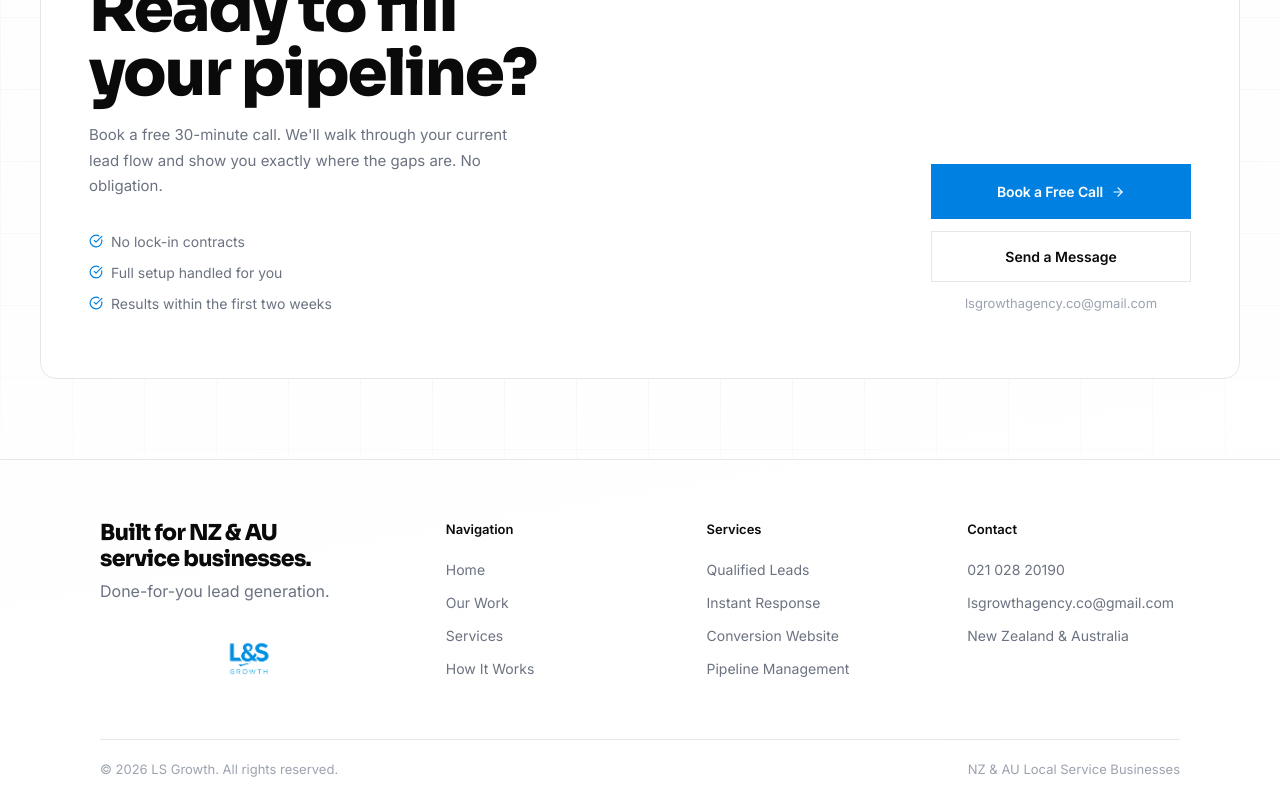
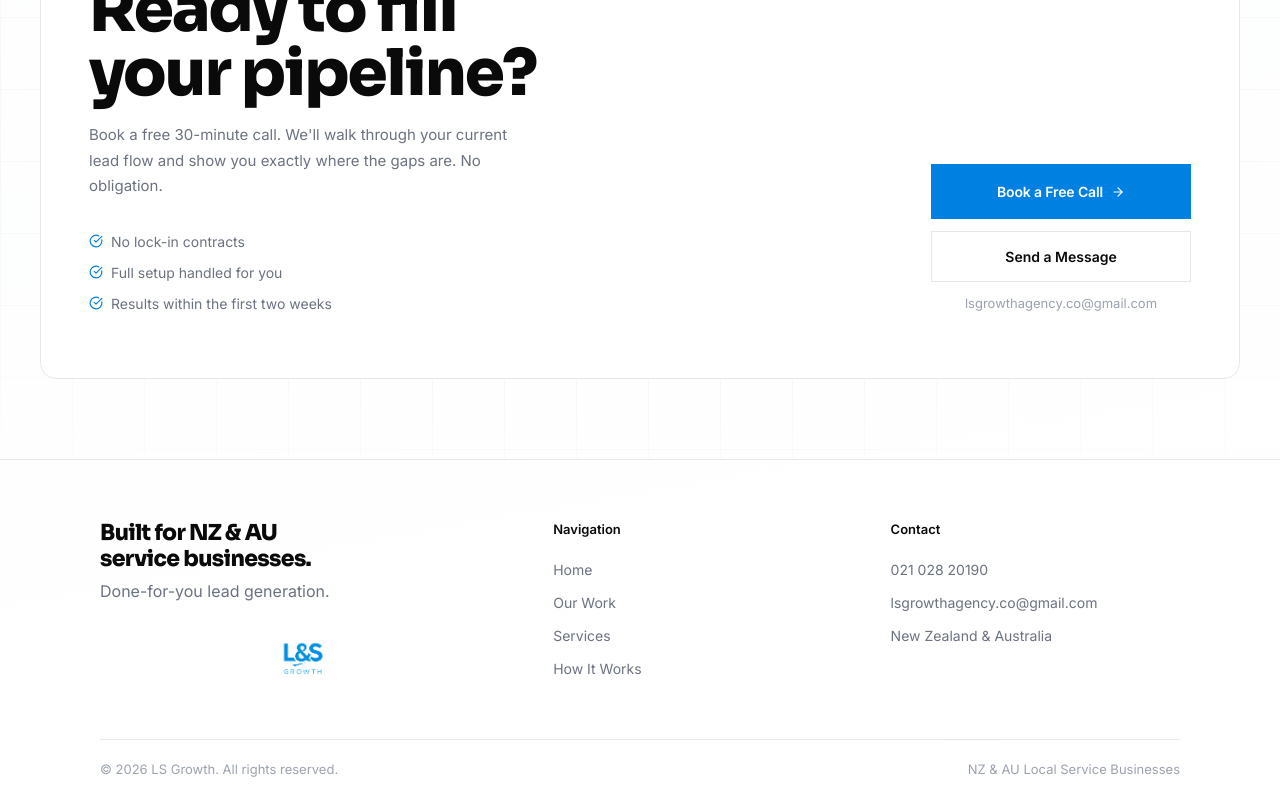
Before and after one commit to Lucky38-54-12/lsgrowthagency, a Next.js app: page / in a window 1280 px wide. Shown: the part 9256-10056 px from the top of the page. Built offline with nearby package versions, Linux system fonts and the light colour scheme.

Commit message:
Simplify footer to 3 columns and fix Services anchor link

```diff
--- a/app/page.tsx
+++ b/app/page.tsx
@@ -1069,7 +1069,7 @@ export default function Home() {
       {/* ── FOOTER ── */}
       <footer id="about" style={{ background: "transparent", borderTop: `1px solid ${line}`, padding: "60px 40px 0" }}>
         <div style={{ maxWidth: "1080px", margin: "0 auto" }}>
-          <div className="m-footer-grid" style={{ display: "grid", gridTemplateColumns: "1.4fr 1fr 1fr 1fr", gap: "48px", paddingBottom: "48px" }}>
+          <div className="m-footer-grid" style={{ display: "grid", gridTemplateColumns: "1.4fr 1fr 1fr", gap: "48px", paddingBottom: "48px" }}>
             <div className="lp-rise m-footer-brand" style={{ display: "flex", flexDirection: "column", justifyContent: "space-between" }}>
               <div>
                 <h3 style={{ fontSize: "22px", fontWeight: 800, color: ink, letterSpacing: "-0.03em", lineHeight: 1.2, marginBottom: "6px" }}>
@@ -1083,12 +1083,6 @@ export default function Home() {
               <p style={{ fontSize: "13px", fontWeight: 600, color: ink, marginBottom: "20px" }}>Navigation</p>
               {[["Home","#"],["Our Work","#work"],["Services","#services"],["How It Works","#how"]].map(([l,h]) => (
                 <a key={l} href={h} style={{ display: "block", fontSize: "14px", color: muted, textDecoration: "none", marginBottom: "12px", transition: "color 0.15s" }} onMouseEnter={e => (e.currentTarget.style.color = ink)} onMouseLeave={e => (e.currentTarget.style.color = muted)}>{l}</a>
-              ))}
-            </div>
-            <div>
-              <p style={{ fontSize: "13px", fontWeight: 600, color: ink, marginBottom: "20px" }}>Services</p>
-              {["Qualified Leads","Instant Response","Conversion Website","Pipeline Management"].map(l => (
-                <span key={l} style={{ display: "block", fontSize: "14px", color: muted, marginBottom: "12px" }}>{l}</span>
               ))}
             </div>
             <div>
```
